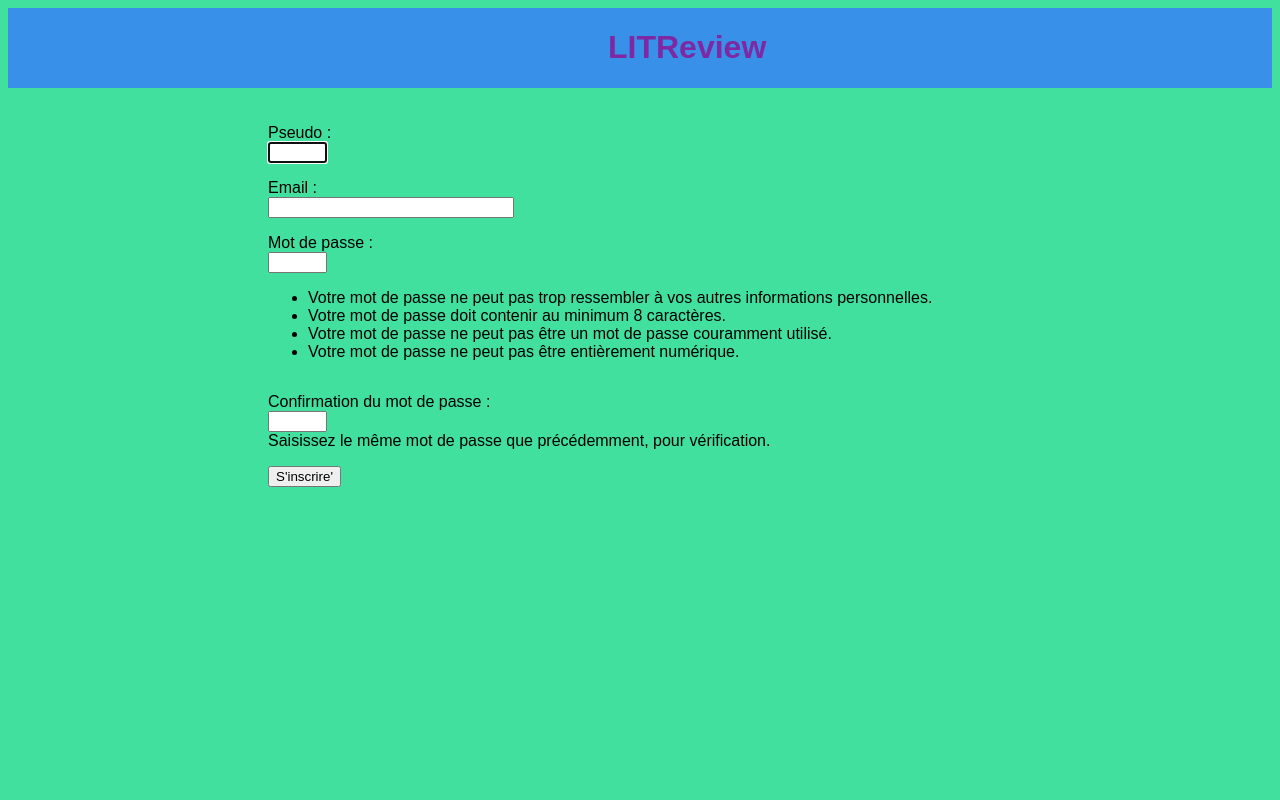
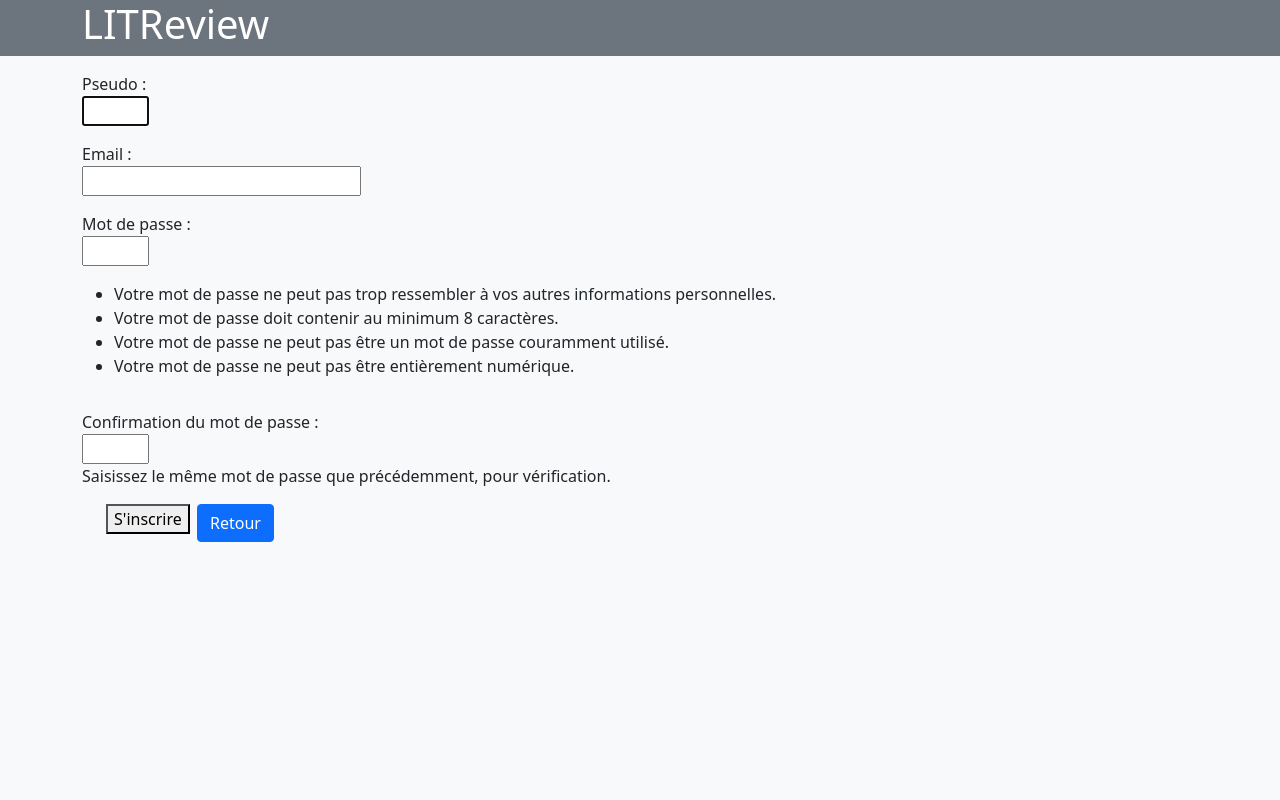
Before and after one commit to Jean-PierreBE/LITReview, a Django app: page /signup/ in a window 1280 px wide. Run offline with Django 4.2, Linux system fonts and the light colour scheme.

Commit message:
5ème commit

```diff
--- a/src/connexion/templates/connexion/signup.html
+++ b/src/connexion/templates/connexion/signup.html
@@ -1,9 +1,24 @@
 {% extends 'base.html' %}
 {% block content %}
-    <p>{{ message }}</p>
-    <form method="POST">
-        {{ form.as_p }}
-        {% csrf_token %}
-        <button type="submit" >S'inscrire'</button>
-    </form>
+<div class="container">
+    <div  class="row">
+        <div class="col">
+            <p>{{ message }}</p>
+            <form method="POST">
+            {{ form.as_p }}
+            {% csrf_token %}
+            <div class="container">
+                <div  class="row">
+                    <div class="col-1">
+                        <button type="submit" >S'inscrire</button>
+                    </div>
+                    <div class="col-3">
+                        <a class="btn btn-primary" href="{% url 'login' %}">Retour</a>
+                    </div>
+                </div>
+            </div>
+        </form>
+        </div>
+    </div>
+</div>
 {% endblock content %}
--- a/src/review/views.py
+++ b/src/review/views.py
@@ -2,7 +2,7 @@ from django.shortcuts import render, HttpResponseRedirect, redirect
 from django.db import IntegrityError
 from django.core.exceptions import ValidationError
 from django.views import View
-from django.views.generic import TemplateView, CreateView
+from django.views.generic import TemplateView, CreateView, View
 from django.urls import reverse_lazy
 from review.forms import TicketForm, UserFollowsForm
 from review.models import Ticket, UserFollows
--- a/src/static/app.css
+++ b/src/static/app.css
@@ -1,57 +1,3 @@
-html {
-    font-family: Arial;
-    background-color: #41e09e;
-}
-/* login page */
-
-/* The sidebar menu */
-/*barre de navigation */
-header {
-    background-color: #3890e8;
-    display: flex;
-    align-items: left;
-    justify-content: space-between;
-    color: #7e29a3;
-}
-#title {
-    margin-left:600px;
-}
-#navbar {
-    margin-right:150px;
-}
-#navbar a {
-    margin: 0px 20px;
-}
-#navbar a:hover {
-    color: #f1f1f1;
-}
-.menu_button li {
-    list-style-type: none ;       /* Suppression des puces */
-}
-.menu_button a {
-    display:block;                /* Transformation en block */
-    min-width: 120px;             /* Largeur minimale des liens */
-
-    margin: 0.5rem;               /* Marges externes (1 valeurs = 4 directions) */
-    padding: 0.4rem 0;            /* Marges internes (2 valeurs = haut/bas et gauche/droite)*/
-    text-align: center;           /* Centrage du texte */
-    background-color: #1ABC9C;    /* Couleur d'arrière-plan */
-    color: #fff;                  /* Couleur du texte */
-    text-decoration: none;        /* Suppression du soulignement */
-    border: 1px solid #fff;       /* Ajout d'une bordure */
-    border-radius: 4px;           /* Arrondis des bordures */
-}
-.menu_button {
-    display: flex;              /* Transformation en flexbox */
-    padding:0;                  /* Suppression des marges internes */
-    background-color: #41e09e;     /* Ajout de la couleur d'arrière-plan */
-    justify-content: left     /* Alignements des liens dans le menu */
-}
-.menu_button a:hover {
-  background-color: #ed2794;
-  color: #ffe843;
-  border-color: #ffe843;
-}
 /* Style page content */
 .main {
     margin-left: 240px; /* Same as the width of the sidebar */
@@ -67,6 +13,10 @@ form > p {
     width: 6%;
 }
 
+#id_username, #id_password{
+    width: 20%;
+}
+
 #id_email,#id_title ,#id_description {
     width: 25%;
 }
--- a/src/templates/base.html
+++ b/src/templates/base.html
@@ -1,26 +1,49 @@
 {% load static %}
-<html>
+<html >
     <head>
         <title>LITReview</title>
+        <link href="https://cdn.jsdelivr.net/npm/bootstrap@5.0.2/dist/css/bootstrap.min.css" rel="stylesheet"
+        integrity="sha384-EVSTQN3/azprG1Anm3QDgpJLIm9Nao0Yz1ztcQTwFspd3yD65VohhpuuCOmLASjC" crossorigin="anonymous">
+        <link rel="stylesheet" href="https://cdn.jsdelivr.net/npm/bootstrap-icons@1.5.0/font/bootstrap-icons.css">
         <link rel="stylesheet" href="{% static 'app.css' %}">
     </head>
-    <body>
-        <header>
-            <div id="title">
-                <h1>LITReview</h1>
-            </div>
-            <div id="navbar">
-                {% if user.is_authenticated %}
-                    <a>Bonjour, {{ user }} !</a>
-                    <a href="{% url 'home' %}">Flux</a>
-                    <a href="{% url 'posts' %}">Posts</a>
-                    <a href="{% url 'abonnements' %}">Abonnements</a>
-                    <a href="{% url 'logout' %}">Se déconnecter</a>
-                {% endif %}
+    <body class="bg-light text-dark">
+        <header  class="bg-secondary text-white">
+            <div class="container">
+                <div class="row">
+                    <div class="col-6">
+                        <h1>LITReview</h1>
+                    </div>
+                    <div class="col">
+                        {% if user.is_authenticated %}
+                            <a>
+                                <i class="bi bi-emoji-smile"></i>
+                                Bonjour, {{ user }} !
+                            </a>
+                            <a class="btn btn-info" href="{% url 'home' %}">
+                                <i class="bi bi-journals"></i>
+                                Flux
+                            </a>
+                            <a class="btn btn-info" href="{% url 'posts' %}">
+                                <i class="bi bi-pen"></i>
+                                Posts
+                            </a>
+                            <a class="btn btn-info" href="{% url 'abonnements' %}">
+                                <i class="bi bi-book"></i>
+                                Abonnements
+                            </a>
+                            <a class="btn btn-danger" href="{% url 'logout' %}" >
+                                <i class="bi bi-door-open"></i>
+                                Se déconnecter
+                            </a>
+                        {% endif %}
+                    </div>
+                </div>
             </div>
         </header>
-        <div class="main">
-            {% block content %}{% endblock content %}
+        <div >
+            {% block content %}
+            {% endblock content %}
         </div>
     </body>
 </html>
```
Also changed, not shown: src/connexion/templates/connexion/login.html (+8 -8 lines), src/review/templates/review/home.html (+21 -5 lines), src/db.sqlite3.
